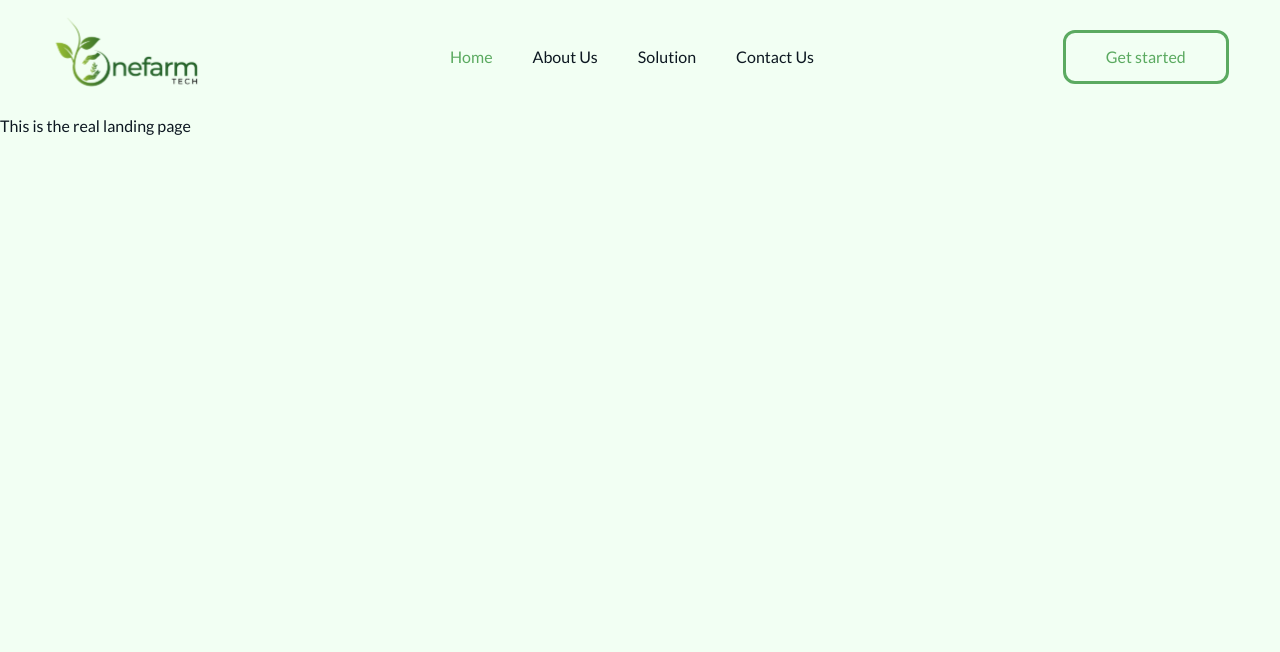
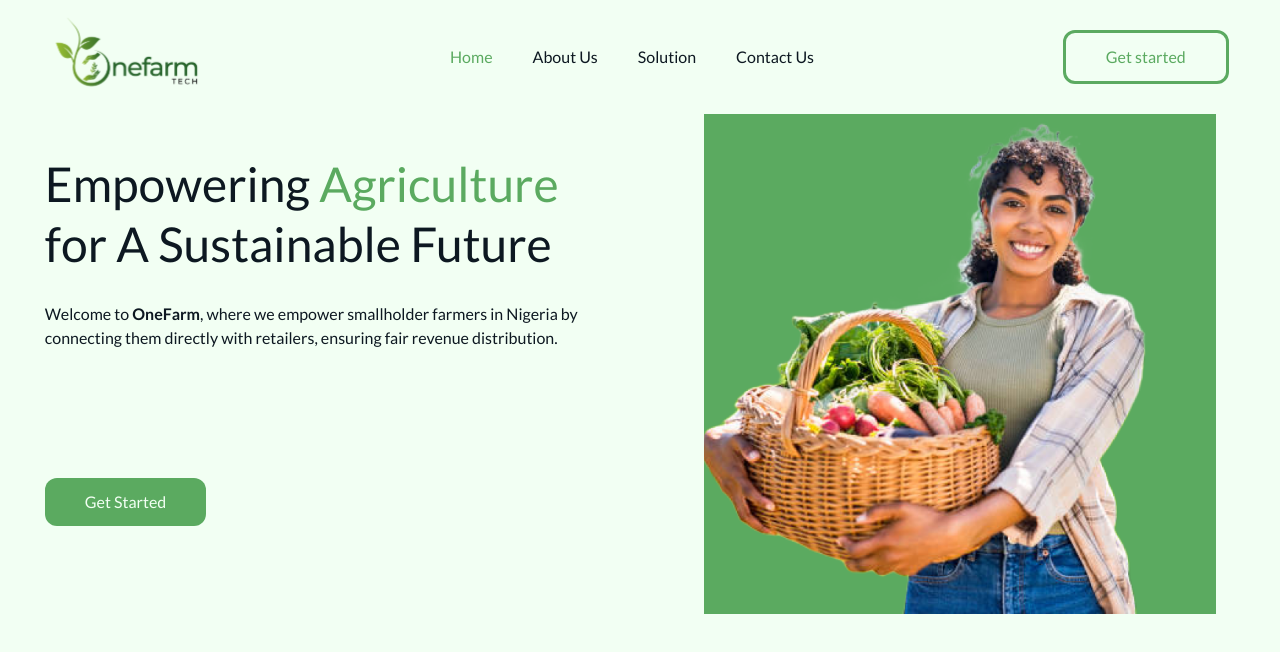
Before and after one commit to OneFarmTech/FE, a React (Vite) app: page / in a window 1280 px wide. Shown: the top 652 px of the page. Built offline with nearby package versions, Linux system fonts and the light colour scheme.

Commit message:
Added headline section

```diff
--- a/src/assets/styles/index.css
+++ b/src/assets/styles/index.css
@@ -16,3 +16,22 @@
     @apply block w-full h-auto m-[0_auto];
   }
 }
+
+@layer components {
+  .my-grid {
+    grid-template-areas:
+    "h1 l"
+    "d l"
+    ;
+  }
+
+  .my-h1 {
+    grid-area: h1;
+  }
+  .my-d {
+    grid-area: d;
+  }
+  .my-l {
+    grid-area: l;
+  }
+}
--- /dev/null
+++ b/src/components/HomeHeadline.jsx
@@ -0,0 +1,17 @@
+import Button from "./Button";
+
+const HomeHeadline = () => (
+  <section className="flex flex-col lg:grid lg:grid-cols-2 lg:my-grid max-w-[2000px] m-auto min-h-[500px]">
+    <div className="px-[7%] py-10 lg:my-h1">
+      <h1 className="text-5xl w-full text-center lg:text-left m-auto leading-[60px]">Empowering <span className="text-green-30">Agriculture</span> for A Sustainable Future</h1>
+      <p className="mt-7 text-center lg:text-left">Welcome to <span className="font-bold">OneFarm</span>, where we empower smallholder farmers in Nigeria by connecting them directly with retailers, ensuring fair revenue distribution.</p>
+    </div>
+    <div className="flex justify-center my-7 lg:my-d order-last lg:justify-start px-[7%] items-start">
+      <Button clas="green" name="Get Started" />
+    </div>
+
+    <div className="h-full min-h-[24rem] w-full max-w-lg m-auto lg:my-l bg-headline bg-cover bg-no-repeat bg-center"></div>
+  </section>
+);
+
+export default HomeHeadline;
--- a/src/pages/Home.jsx
+++ b/src/pages/Home.jsx
@@ -1,5 +1,7 @@
+import HomeHeadline from "../components/HomeHeadline";
+
 const Home = () => (
-  <>This is the real landing page</>
+  <HomeHeadline />
 );
 
 export default Home;
--- a/tailwind.config.js
+++ b/tailwind.config.js
@@ -26,6 +26,9 @@ export default {
     extend: {
       fontFamily: {
         lato: ['Lato', 'sans-serif'],
+      },
+      backgroundImage: {
+        'headline': "url('../images/bg1.png')"
       }
     },
   },
```
Also changed, not shown: src/assets/images/bg1.png (added).
